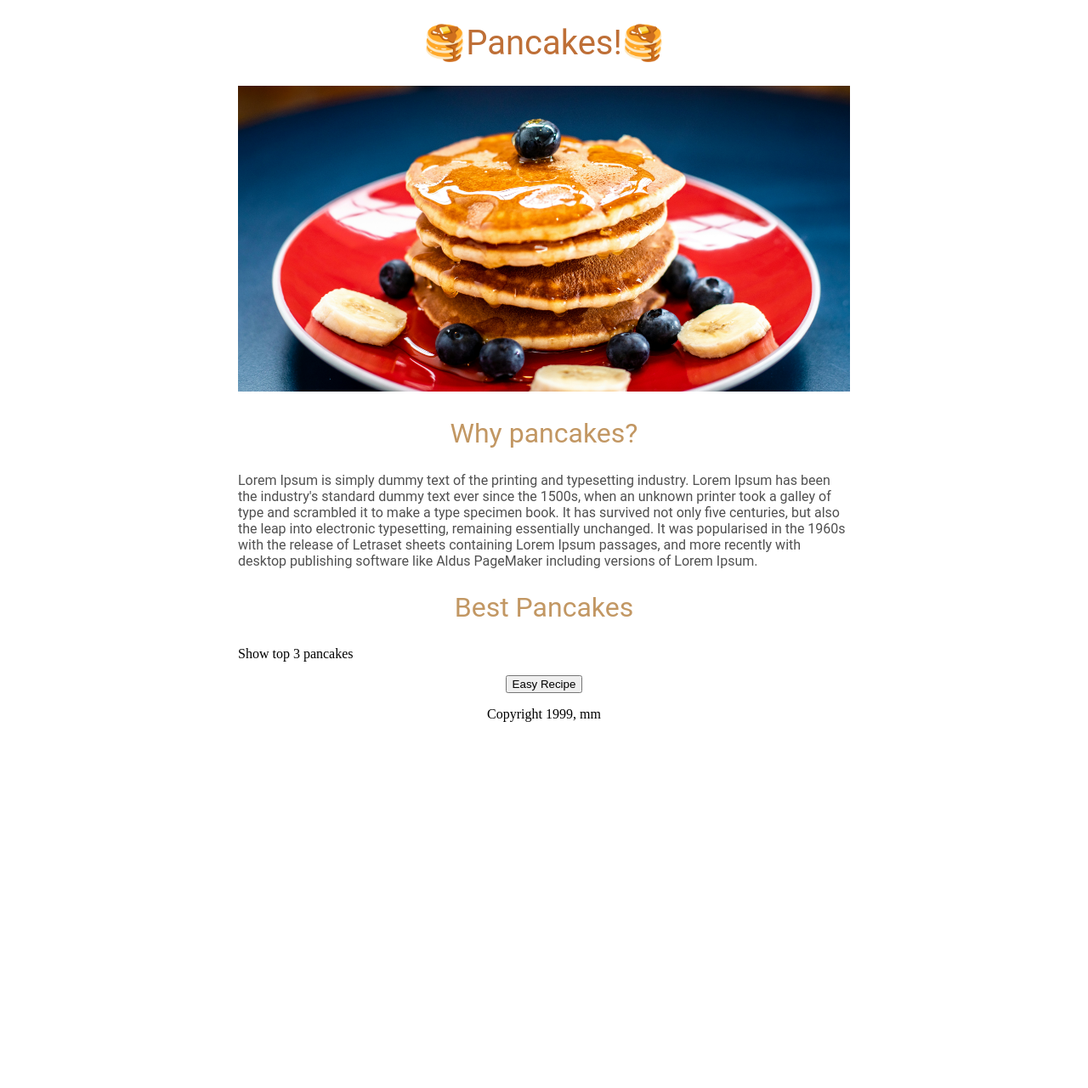
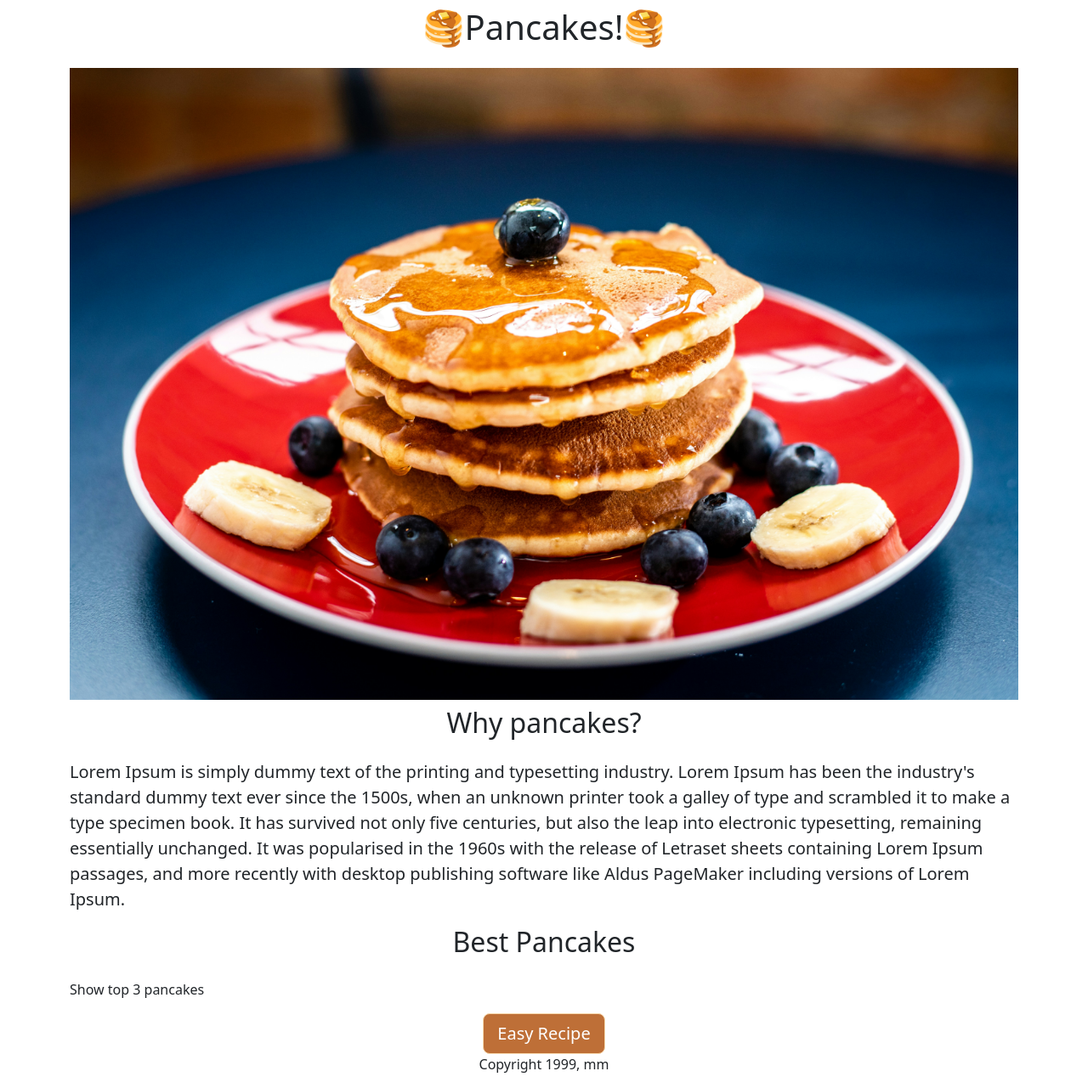
Before and after one commit to mrym-emm/stunning-pancake, a Flask app: page / in a window 1280 px wide. Shown: the whole page at 85% size. Before the commit the page ends 850 px from the top, so only its background shows below. Run offline with Flask 3, Linux system fonts and the light colour scheme.

Commit message:
applying styles using bootsrap.

```diff
--- a/templates/home.html
+++ b/templates/home.html
@@ -7,68 +7,40 @@
     <!-- heres how to add favicon. they expect it to be in a static folder  -->
     <link rel="shortcut icon" href="{{ url_for('static', filename='pancake.ico') }}">
 
+    <meta charset="utf-8">
+    <meta name="viewport" content="width=device-width, initial-scale=1">
+
+    <link href="https://cdn.jsdelivr.net/npm/bootstrap@5.3.3/dist/css/bootstrap.min.css" rel="stylesheet" integrity="sha384-QWTKZyjpPEjISv5WaRU9OFeRpok6YctnYmDr5pNlyT2bRjXh0JMhjY6hW+ALEwIH" crossorigin="anonymous">
+
     <style>
-      /* This means if you see h1 apply this style */
-      h1 {
-        font-size: 40px;
-        font-family: Roboto;
-        font-weight: normal;
-        color: rgb(190, 111, 55);
-        text-align: center;
-
+      #banner {
+        height = "350px";
+        width: 100%
 
       }
 
-      #banner {
-        width: 100%;
-        height: 360px;
-        object-fit: cover;
-      }
+    </style>
 
-      h2 {
-        font-size: 32px;
-        font-family: Roboto;
-        font-weight: normal;
-        color: rgb(194,151,99);
-        text-align: center;
-
-      }
-
-      .bodytext {
-
-        font-family: Roboto;
-        color: rgb(80, 80, 80)
-
-      }
-
-      #container {
-        max-width: 720px;
-        margin: 0 auto; /* quick way to center the div*/
-      }
-
-
-
-    </style>
 
 
   </head>
 
   <body>
-    <div id ="container">
+    <div class = "container">
 
-      <h1>🥞Pancakes!🥞</h1>
+      <h1 class="text-center mt-2 mb-4" >🥞Pancakes!🥞</h1>
 
-      <img id = "banner" src = "static/pancake.jpg" height = "350px">
+      <img class="img-fluid" id ="banner" src = "static/pancake.jpg">
 
-      <h2>Why pancakes?</h2>
+      <h2 class="text-center mt-2 mb-4">Why pancakes?</h2>
 
-      <p class ="bodytext">Lorem Ipsum is simply dummy text of the printing and typesetting industry. Lorem Ipsum has been the industry's standard dummy text ever since the 1500s, when an unknown printer took a galley of type and scrambled it to make a type specimen book. It has survived not only five centuries, but also the leap into electronic typesetting, remaining essentially unchanged. It was popularised in the 1960s with the release of Letraset sheets containing Lorem Ipsum passages, and more recently with desktop publishing software like Aldus PageMaker including versions of Lorem Ipsum.</p>
+      <p class = "lead">Lorem Ipsum is simply dummy text of the printing and typesetting industry. Lorem Ipsum has been the industry's standard dummy text ever since the 1500s, when an unknown printer took a galley of type and scrambled it to make a type specimen book. It has survived not only five centuries, but also the leap into electronic typesetting, remaining essentially unchanged. It was popularised in the 1960s with the release of Letraset sheets containing Lorem Ipsum passages, and more recently with desktop publishing software like Aldus PageMaker including versions of Lorem Ipsum.</p>
 
-      <h2>Best Pancakes</h2>
+      <h2 class="text-center mt-2 mb-4">Best Pancakes</h2>
       <p>Show top 3 pancakes</p>
 
-      <div style = "text-align:center;">
-        <button>Easy Recipe</button>
+      <div class = "text-center">
+        <button class="btn btn-primary btn-lg" style="background-color: rgb(190, 111, 55); border-color: rgb(247, 216, 171);">Easy Recipe</button>
         <p>Copyright 1999, mm</p>
       </div>
 
```
Also changed, not shown: templates/home_nonbs.html (added, +79 -0 lines).
